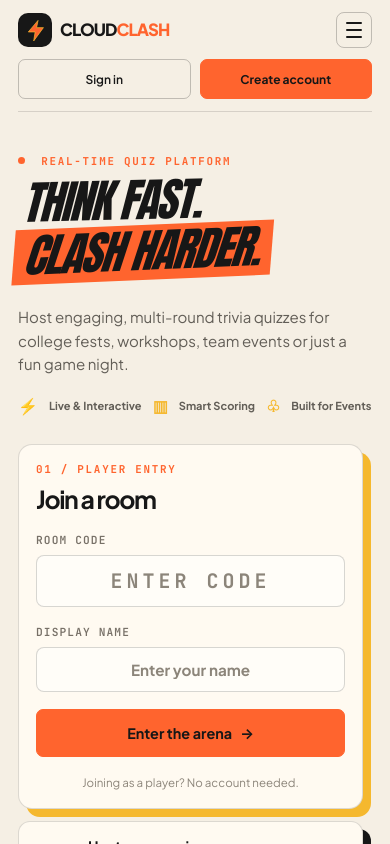
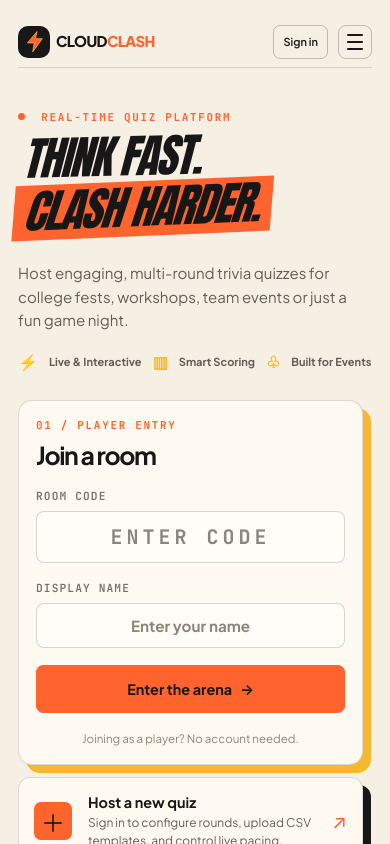
Before and after one commit to abhishek2k4/CloudClash, a React (Vite) app in the folder client/: page / in a window 390 px wide. Shown: the top 844 px of the page. Built offline with nearby package versions, Linux system fonts and the light colour scheme; no server answers; a web font is replaced by a local one.

Commit message:
Keep mobile landing header compact with sign-in only

```diff
--- a/client/src/styles/global.css
+++ b/client/src/styles/global.css
@@ -4161,66 +4161,6 @@ body:has(.landing-shell) #root {
   .landing-shell .mobile-nav-open .landing-menu-toggle span:last-child { transform: translateY(-7px) rotate(-45deg); }
 }
 
-/* Small-phone header: brand/menu on row one, account actions on row two */
-@media (max-width: 520px) {
-  .landing-shell .brand-bar {
-    display: grid;
-    grid-template-columns: minmax(0, 1fr) 36px;
-    grid-template-rows: auto auto;
-    column-gap: 10px;
-    row-gap: 11px;
-    align-items: center;
-    padding-top: 12px;
-    padding-bottom: 12px;
-  }
-  .landing-shell .brand-lockup {
-    grid-column: 1;
-    grid-row: 1;
-    min-width: 0;
-    width: max-content;
-    max-width: 100%;
-  }
-  .landing-shell .brand-mark { flex: 0 0 34px; }
-  .landing-shell .brand-name {
-    font-size: clamp(.88rem, 4.4vw, 1.05rem);
-    white-space: nowrap;
-  }
-  .landing-shell .landing-menu-toggle {
-    grid-column: 2;
-    grid-row: 1;
-    justify-self: end;
-  }
-  .landing-shell .landing-header-actions {
-    grid-column: 1 / -1;
-    grid-row: 2;
-    width: 100%;
-    min-width: 0;
-    display: flex;
-    justify-content: stretch;
-    gap: 9px;
-  }
-  .landing-shell .landing-header-actions > .btn {
-    flex: 1 1 0;
-    justify-content: center;
-    min-width: 0;
-    min-height: 40px;
-    padding: 8px 12px;
-    font-size: 12px;
-  }
-  .landing-shell .account-header {
-    width: 100%;
-    display: flex;
-    gap: 9px;
-  }
-  .landing-shell .account-header > .btn {
-    flex: 1 1 0;
-    justify-content: center;
-    min-width: 0;
-    min-height: 40px;
-    font-size: 12px;
-  }
-}
-
 @media (max-width: 380px) {
   .landing-shell { padding-left: 13px; padding-right: 13px; }
   .landing-shell .brand-name { font-size: .94rem; }
@@ -4231,3 +4171,70 @@ body:has(.landing-shell) #root {
   .landing-shell .landing-nav-links { left: -13px; right: -13px; padding-left: 13px; padding-right: 13px; }
 }
 @media (prefers-reduced-motion: reduce) { .landing-menu-toggle span { transition: none; } }
+
+
+/* Compact mobile header: keep sign-in visible without adding a second row */
+@media (max-width: 520px) {
+  .landing-shell .brand-bar {
+    display: flex;
+    flex-wrap: nowrap;
+    align-items: center;
+    gap: 8px;
+  }
+  .landing-shell .brand-lockup {
+    flex: 0 1 auto;
+    min-width: 0;
+    gap: 6px;
+  }
+  .landing-shell .brand-mark {
+    width: 32px;
+    height: 32px;
+    flex: 0 0 32px;
+  }
+  .landing-shell .brand-name {
+    font-size: clamp(.78rem, 3.8vw, .98rem);
+    white-space: nowrap;
+    letter-spacing: -.04em;
+  }
+  .landing-shell .landing-header-actions {
+    flex: 0 0 auto;
+    width: auto;
+    min-width: 0;
+    margin-left: auto;
+    gap: 0;
+  }
+  .landing-shell .landing-header-actions > .btn {
+    display: none !important;
+  }
+  .landing-shell .landing-header-actions > .btn:first-of-type {
+    display: inline-flex !important;
+    flex: 0 0 auto;
+    min-height: 34px;
+    padding: 6px 9px;
+    font-size: 11px;
+    white-space: nowrap;
+  }
+  .landing-shell .account-header {
+    display: flex;
+    flex: 0 0 auto;
+    width: auto;
+    gap: 5px;
+  }
+  .landing-shell .account-header > .btn {
+    min-height: 34px;
+    padding: 6px 8px;
+    font-size: 10px;
+    white-space: nowrap;
+  }
+  .landing-shell .landing-menu-toggle {
+    width: 34px;
+    height: 34px;
+    flex: 0 0 34px;
+    margin-left: 2px;
+  }
+}
+@media (max-width: 380px) {
+  .landing-shell .brand-name { font-size: .76rem; }
+  .landing-shell .brand-lockup { gap: 5px; }
+  .landing-shell .landing-header-actions > .btn:first-of-type { padding: 6px 7px; font-size: 10px; }
+}
```
